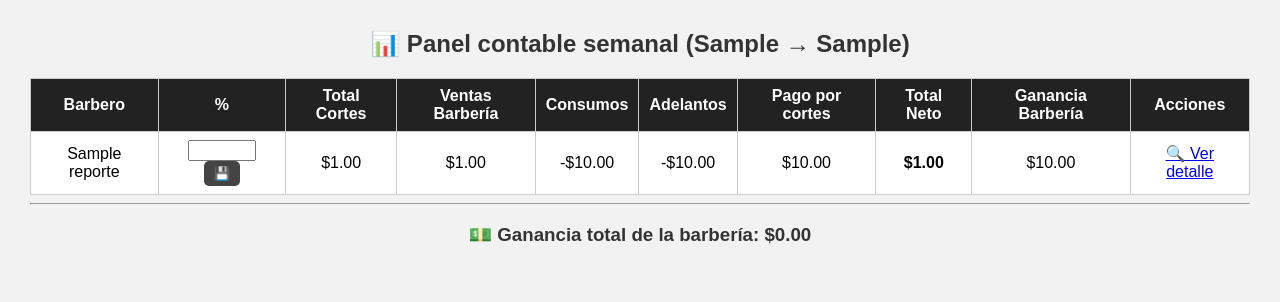
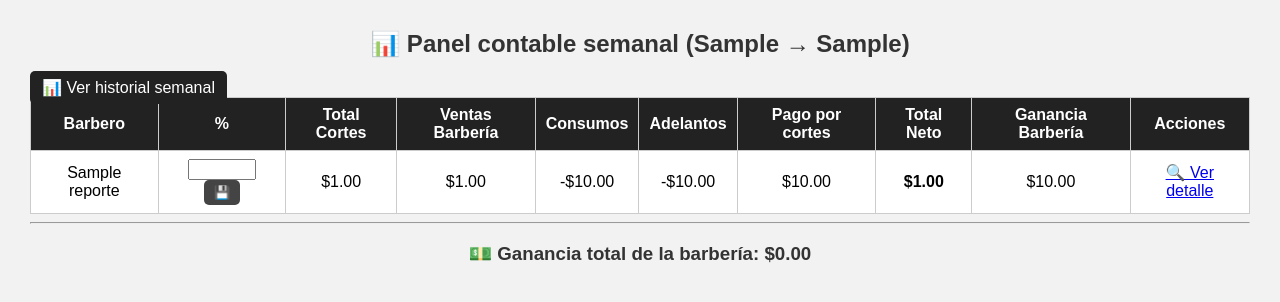
Before and after one commit to Cesario-dev/barberia-citas, a Flask app: template templates/admin_contabilidad.html in a window 1280 px wide. Shown: the top 302 px of the page. Run offline with Flask 3, Linux system fonts and the light colour scheme; the template is opened without the code that fills it: most values are stand-ins (such as "Sample title", 1, 10 or a date in 2020); some libraries are stand-ins or nearby versions.

Commit message:
ACCESO HITORIAL FINANZAS

```diff
--- a/templates/admin_contabilidad.html
+++ b/templates/admin_contabilidad.html
@@ -17,6 +17,10 @@
 <body>
 
 <h2>📊 Panel contable semanal ({{ inicio_semana }} → {{ fin_semana }})</h2>
+<a href="{{ url_for('ver_contabilidad_historial') }}"
+   style="background:#222;color:white;padding:8px 12px;border-radius:5px;text-decoration:none;">
+   📊 Ver historial semanal
+</a>
 
 <table>
     <thead>
```
